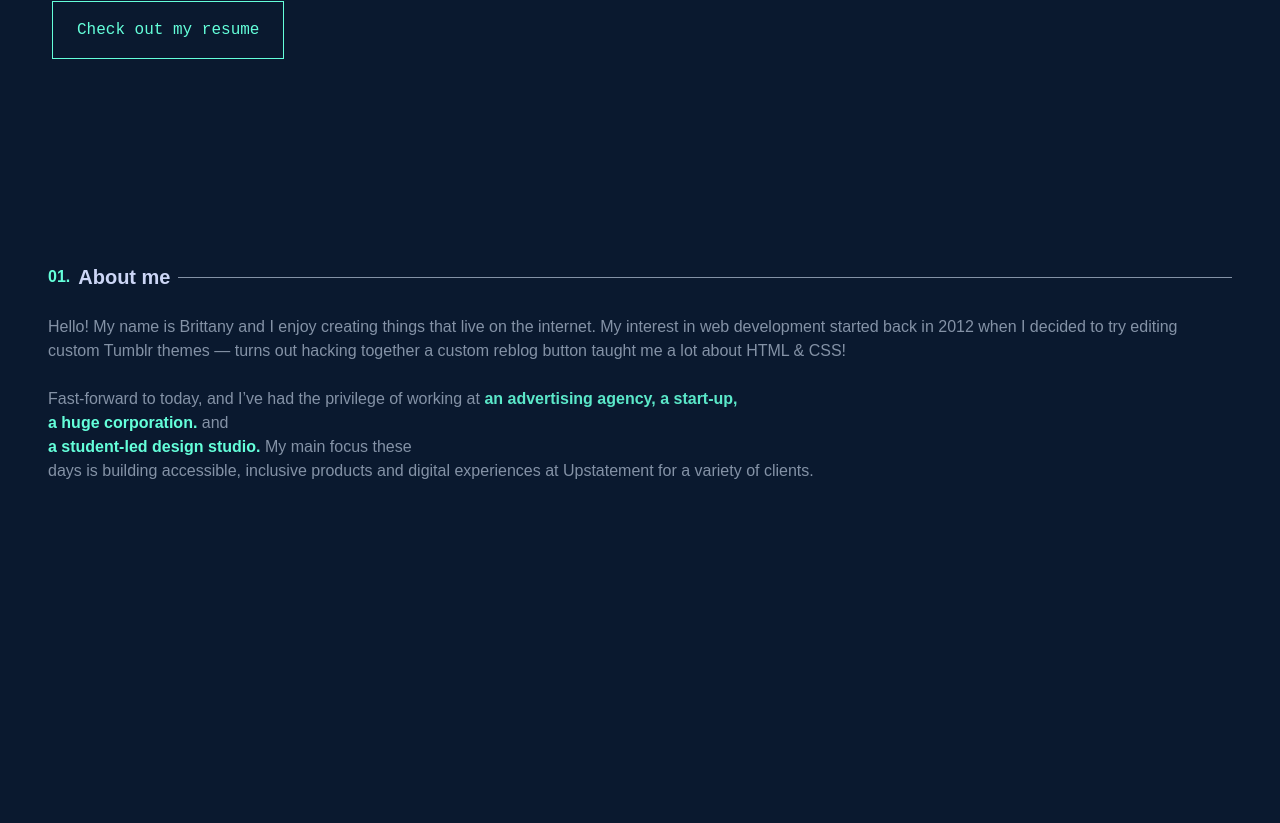
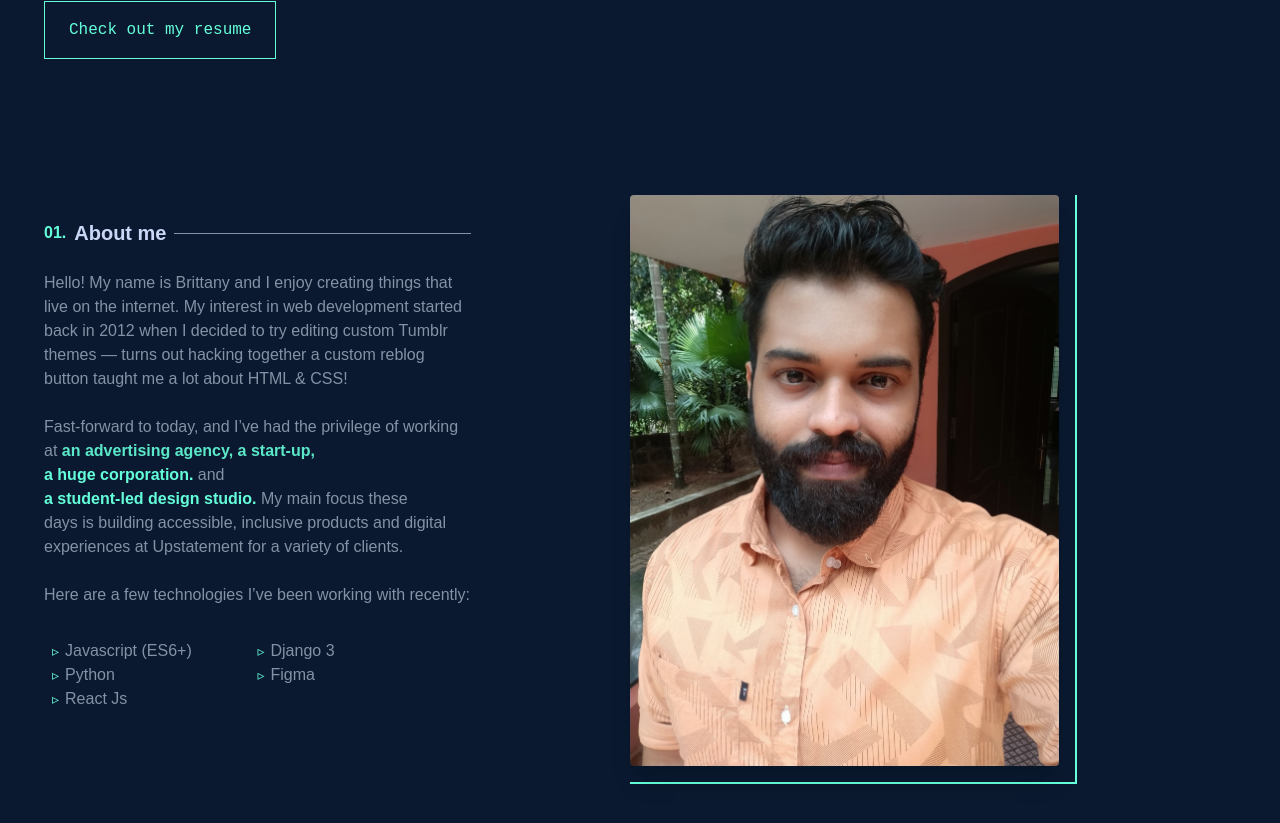
Before and after one commit to Sayoojk221/portfolio_v1, a React (Create React App) app: page / in a window 1280 px wide. Shown: the part 387-1210 px from the top of the page. Before the commit the page ends 950 px from the top, so only its background shows below. Built offline with nearby package versions, Linux system fonts and the light colour scheme.

Commit message:
about section has completed

```diff
--- a/src/components/Hero.js
+++ b/src/components/Hero.js
@@ -3,9 +3,8 @@ import NavBar from "./NavBar";
 
 function Hero() {
   return (
-    <header className="p-3">
-      <NavBar />
-      <div className="hero__content mx-10 my-14">
+    <header>
+      <div className="hero__content  my-14">
         <div className="hero__section_one font-main">
           <p className="text-mainGreen  text-lg">Hi, my name is</p>
           <div className="my-4 text-lightSlate ">
--- a/src/components/NavBar.js
+++ b/src/components/NavBar.js
@@ -2,7 +2,7 @@ import React from "react";
 
 function NavBar() {
   return (
-    <nav className="flex justify-between items-center px-2 h-12">
+    <nav className="flex shadow-4xl justify-between items-center px-2 h-12">
       <div className="p-0">
         <img
           width={50}
--- a/src/components/about.js
+++ b/src/components/about.js
@@ -2,8 +2,8 @@ import React from "react";
 
 function About() {
   return (
-    <div className="my-20">
-      <div className="mx-12 text-gray">
+    <div className="my-20 flex flex-col md:flex-row">
+      <div className=" text-gray">
         <div className="my-6  flex justify-start items-center font-semibold ">
           <span className="text-mainGreen mr-2">01.</span>
           <span className="text-lightSlate whitespace-nowrap mr-2  text-xl">
@@ -11,13 +11,13 @@ function About() {
           </span>
           <hr className="w-full" />
         </div>
-        <p className="my-6">
+        <p>
           Hello! My name is Brittany and I enjoy creating things that live on
           the internet. My interest in web development started back in 2012 when
           I decided to try editing custom Tumblr themes — turns out hacking
           together a custom reblog button taught me a lot about HTML & CSS!
         </p>
-        <p className="my-2">
+        <p className="my-6">
           Fast-forward to today, and I’ve had the privilege of working at{" "}
           <span className="text-mainGreen font-bold text-opacity-90 hover:border-b-2 hover:border-b-mainGreen">
             an advertising agency, a start-up,
@@ -34,6 +34,28 @@ function About() {
           days is building accessible, inclusive products and digital
           experiences at Upstatement for a variety of clients.
         </p>
+        <p className="my-4">
+          Here are a few technologies I’ve been working with recently:
+        </p>
+        <div className="grid grid-cols-2 my-8 mx-2">
+          <ul className="skills">
+            <li>Javascript (ES6+)</li>
+            <li>Python</li>
+            <li>React Js</li>
+          </ul>
+          <ul className="skills">
+            <li>Django 3</li>
+            <li>Figma</li>
+          </ul>
+        </div>
+      </div>
+      <div className="flex justify-center">
+        <div className="w-7/12  pb-4 pr-4  border-b-2 border-r-2  border-mainGreen">
+          <img
+            src="profile.jpg"
+            className="max-w-full h-auto  shadow-xl rounded align-middle "
+          />
+        </div>
       </div>
     </div>
   );
--- a/src/index.css
+++ b/src/index.css
@@ -7,8 +7,11 @@ body {
 }
 
 :root {
+    --fz-xs: 13px;
+    --fz-sm:14px;
     --hamwidth: 30px;
-    --hamcolor: #64ffda;
+    --green: #64ffda;
+    --font-main: "SF Mono", "Fira Code", "Fira Mono", "Roboto Mono", "monospace";
 }
 
 
@@ -26,7 +29,7 @@ body {
     width: var(--hamwidth);
     height: 2px;
     border-radius: 4px;
-    background-color: var(--hamcolor);
+    background-color: var(--green);
 }
 
 .ham_box_inner::before {
@@ -44,13 +47,21 @@ body {
 .ham_box_inner::after,
 .ham_box_inner::before {
     position: absolute;
-    background-color: var(--hamcolor);
+    background-color: var(--green);
     content: '';
 
 
 }
 
-.ham_box:hover{
+.ham_box:hover {
     transform: rotateZ(360deg);
     transition: transform 0.22s cubic-bezier(0.55, 0.055, 0.675, 0.19) 0s;
 }
+
+.skills>li:before {
+    content: "▹";
+    margin-right: 6px;
+    color: var(--green);
+    font-size: var(--fz-sm);
+    line-height: 12px;
+}
--- a/src/layouts/index.js
+++ b/src/layouts/index.js
@@ -4,14 +4,18 @@ import { useSelector } from "react-redux";
 import { getUI } from "store/selectors";
 import Hero from "components/Hero";
 import About from "components/About";
+import NavBar from "components/NavBar";
 
 function Index() {
 
   return (
-    <>
-      <Hero />
-      <About />
-    </>
+    <div className="p-3">
+      <NavBar />
+      <main className="mx-8">
+        <Hero />
+        <About />
+      </main>
+    </div>
   )
 }
 
```
Also changed, not shown: public/profile.jpg (added).
